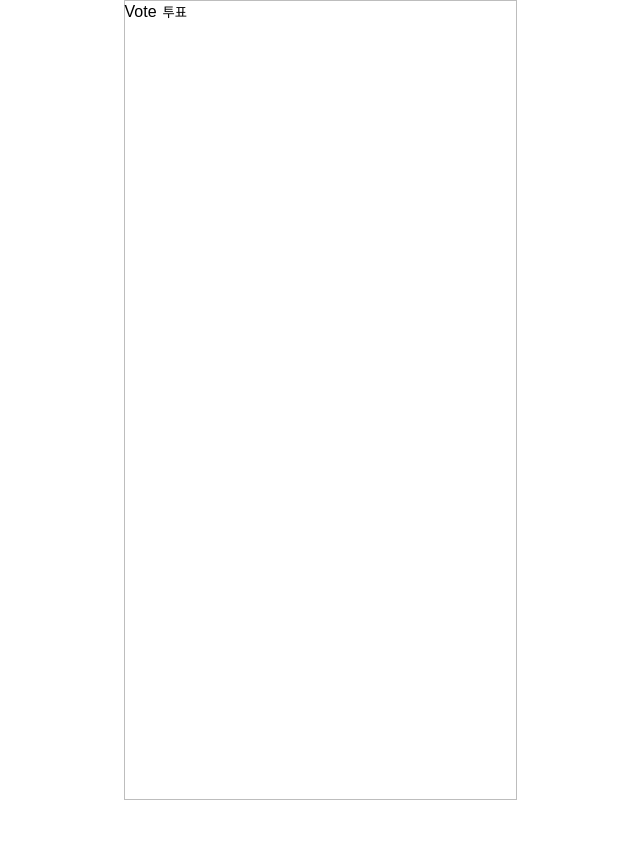
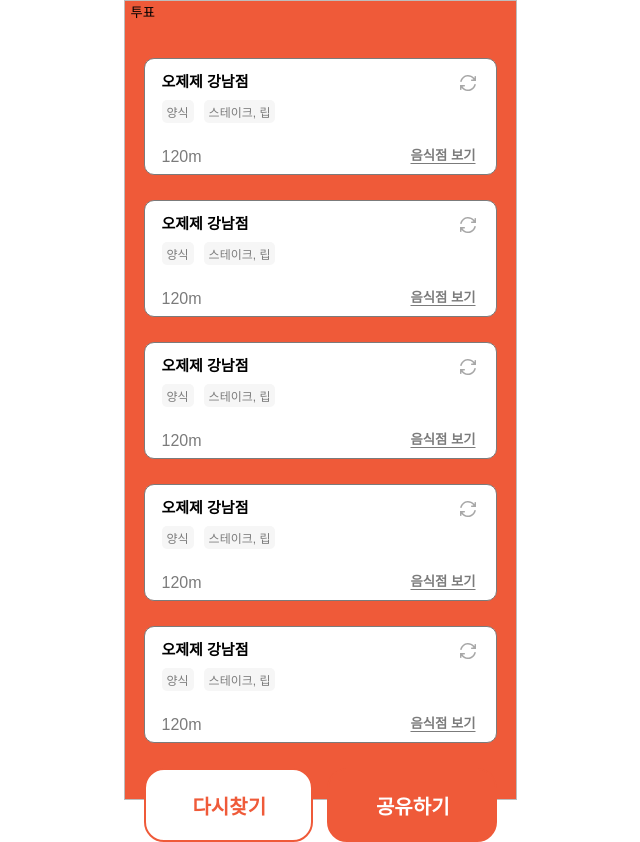
Before and after one commit to bringvotrevin/todays-menu-front, a React (Create React App) app: page /random-menu/1 in a window 1280 px wide. Shown: the whole page, without its empty margins (320-960 px from the left). Before the commit the page ends 800 px from the top, so only its background shows below. Built offline with nearby package versions, Linux system fonts and the light colour scheme.

Commit message:
design: design Button component and Vote component (#8)

```diff
--- a/src/components/common/button/button.styled.ts
+++ b/src/components/common/button/button.styled.ts
@@ -0,0 +1,16 @@
+import styled from 'styled-components';
+
+type StyledButtonProps = {
+  variant: 'orange' | 'white';
+};
+
+export const StyledButton = styled.button<StyledButtonProps>`
+  padding: 21px 33px 20px 35px;
+  border: 2px var(--color-main-orange) solid;
+  background-color: ${(props) => (props.variant === 'orange' ? 'var(--color-main-orange)' : '#fff')};
+  color: ${(props) => (props.variant === 'orange' ? '#fff' : 'var(--color-main-orange)')};
+  border-radius: 20px;
+  font-size: 20px;
+  font-weight: var(--font-bold);
+  width: 100%;
+`;
--- a/src/components/common/button/button.tsx
+++ b/src/components/common/button/button.tsx
@@ -0,0 +1,17 @@
+// Button.tsx
+import React from 'react';
+import * as S from './Button.styled';
+
+type ButtonProps = React.ButtonHTMLAttributes<HTMLButtonElement> & {
+  variant?: 'orange' | 'white';
+};
+
+const Button: React.FC<ButtonProps> = ({ children, variant = 'white', ...props }) => {
+  return (
+    <S.StyledButton variant={variant} {...props}>
+      {children}
+    </S.StyledButton>
+  );
+};
+
+export default Button;
--- a/src/pages/Landing/Landing.styled.tsx
+++ /dev/null
@@ -1,19 +0,0 @@
-import { styled } from 'styled-components';
-
-export const Layout = styled.div`
-  width: 100%;
-  height: 100%;
-  background-color: var(--color-main-orange);
-`;
-
-export const Wrapper = styled.div`
-  padding: 57px 19px;
-
-  & li {
-    margin-top: 25px;
-  }
-
-  & li:first-child {
-    margin-top: 0;
-  }
-`;
--- a/src/pages/Landing/Landing.tsx
+++ b/src/pages/Landing/Landing.tsx
@@ -1,7 +1,6 @@
+import { styled } from 'styled-components';
 import React from 'react';
 import { useNavigate } from 'react-router-dom';
-import MenuCard from '../../components/common/MenuCard/MenuCard';
-import { Layout, Wrapper } from './Landing.styled';
 
 const Landing = () => {
   const navigate = useNavigate();
@@ -13,15 +12,14 @@ const Landing = () => {
   return (
     <Layout>
       <button onClick={handleStartButton}> 시작</button>
-      <Wrapper>
-        <MenuCard />
-        <MenuCard />
-        <MenuCard />
-        <MenuCard />
-        <MenuCard />
-      </Wrapper>
     </Layout>
   );
 };
 
 export default Landing;
+
+const Layout = styled.div`
+  width: 100%;
+  height: 100%;
+  background-color: var(--main-orange);
+`;
--- /dev/null
+++ b/src/pages/Vote/Vote.styled.ts
@@ -0,0 +1,20 @@
+import { styled } from 'styled-components';
+
+export const Layout = styled.div`
+  width: 100%;
+  height: 100%;
+  background-color: var(--color-main-orange);
+`;
+
+export const Wrapper = styled.div`
+  padding: 57px 19px 0;
+  height: 80%;
+  display: flex;
+  flex-direction: column;
+  gap: 25px;
+`;
+
+export const BtnGroup = styled.div`
+  display: flex;
+  gap: 14px;
+`;
--- a/src/pages/Vote/Vote.tsx
+++ b/src/pages/Vote/Vote.tsx
@@ -1,5 +1,8 @@
 import React from 'react';
 import { useNavigate } from 'react-router-dom';
+import MenuCard from '../../components/common/MenuCard/MenuCard';
+import Button from '../../components/common/Button/Button';
+import * as S from './Vote.styled';
 
 type Props = {};
 
@@ -10,11 +13,31 @@ const Vote = (props: Props) => {
     navigate('/random-menu/1/result');
   };
 
+  // return (
+  //   <div>
+  //     Vote
+  //     <button onClick={handleSubmit}>투표</button>
+  //   </div>
+  // );
+
   return (
-    <div>
-      Vote
-      <button onClick={handleSubmit}>투표</button>
-    </div>
+    <S.Layout>
+      <button style={{ position: 'absolute' }} onClick={handleSubmit}>
+        {' '}
+        투표
+      </button>
+      <S.Wrapper>
+        <MenuCard />
+        <MenuCard />
+        <MenuCard />
+        <MenuCard />
+        <MenuCard />
+        <S.BtnGroup>
+          <Button variant="white">다시찾기</Button>
+          <Button variant="orange">공유하기</Button>
+        </S.BtnGroup>
+      </S.Wrapper>
+    </S.Layout>
   );
 };
 
```
